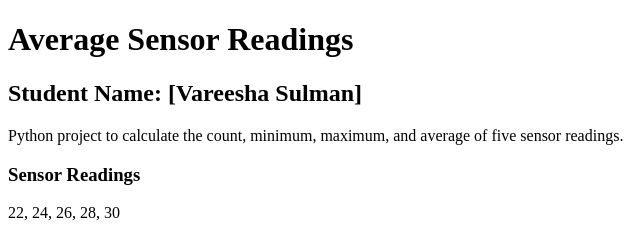
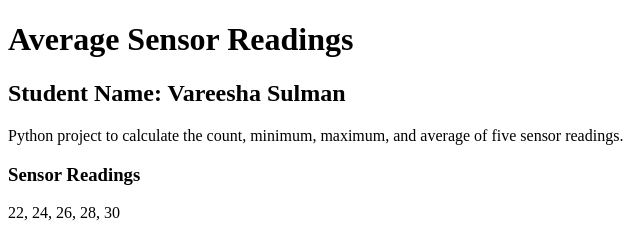
Before and after one commit to vareeshasulman-glitch/aict-cloud-assignment-2, a plain HTML site: page index.html in a window 1280 px wide. Shown: the top 238 px of the page, 0-640 px from the left. Drawn offline with Linux system fonts and the light colour scheme.

Commit message:
Update index.html

```diff
--- a/index.html
+++ b/index.html
@@ -9,7 +9,7 @@
 
     <h1>Average Sensor Readings</h1>
 
-    <h2>Student Name: [Vareesha Sulman]</h2>
+    <h2>Student Name: Vareesha Sulman</h2>
 
     <p>
         Python project to calculate
```
